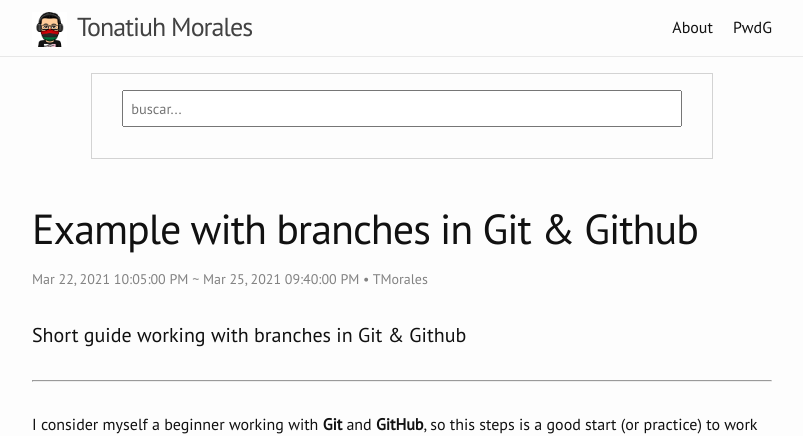
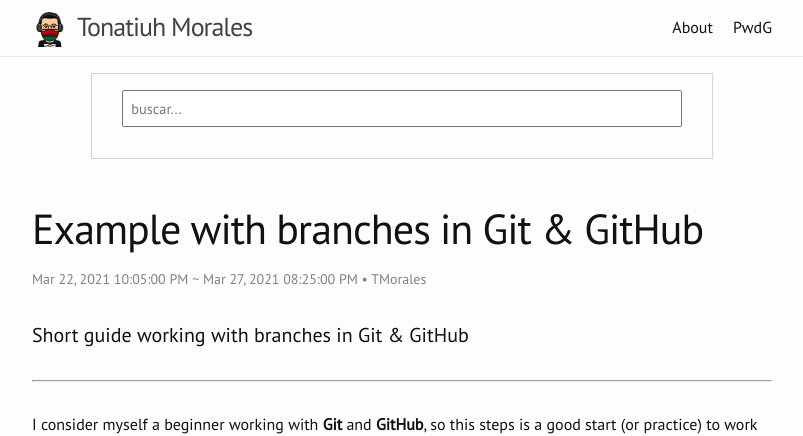
Before and after one commit to blackc0mb/blackc0mb.github.io, a Jekyll site: the page built from _posts/2021-03-22-git-branches.md, in a window 1280 px wide and 900 px high. Shown: the top 436 px of the window, without its empty margins (238-1041 px from the left). Built offline with Jekyll 4.4.1, drawn with Linux system fonts in a browser that asks for light colours; comment, search, counter and statistics services are not loaded.

Commit message:
fix typo in branches post

```diff
--- a/_posts/2021-03-22-git-branches.md
+++ b/_posts/2021-03-22-git-branches.md
@@ -1,12 +1,12 @@
 ---
-title: Example with branches in Git & Github
+title: Example with branches in Git & GitHub
 layout: post
 date: 2021-03-22 22:05
-modified_date: 2021-03-25 21:40
+modified_date: 2021-03-27 20:25
 author: TMorales
 tag: GitHub
 ---
-#### Short guide working with branches in Git & Github
+#### Short guide working with branches in Git & GitHub
 ---
 I consider myself a beginner working with **Git** and **GitHub**, so this steps is a good start (or practice) to work in a new feature or experiments in any **GitHub** repository.
 
```
